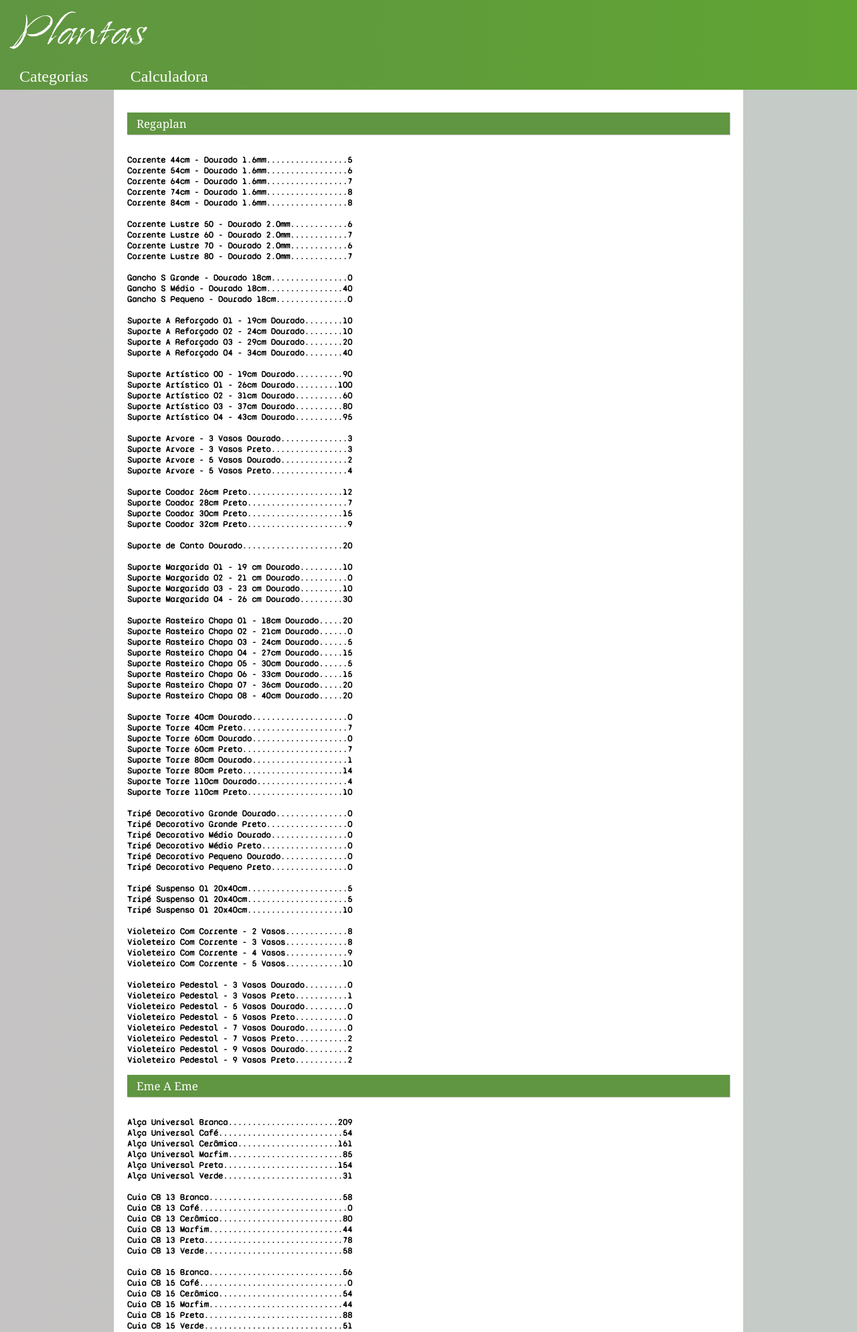
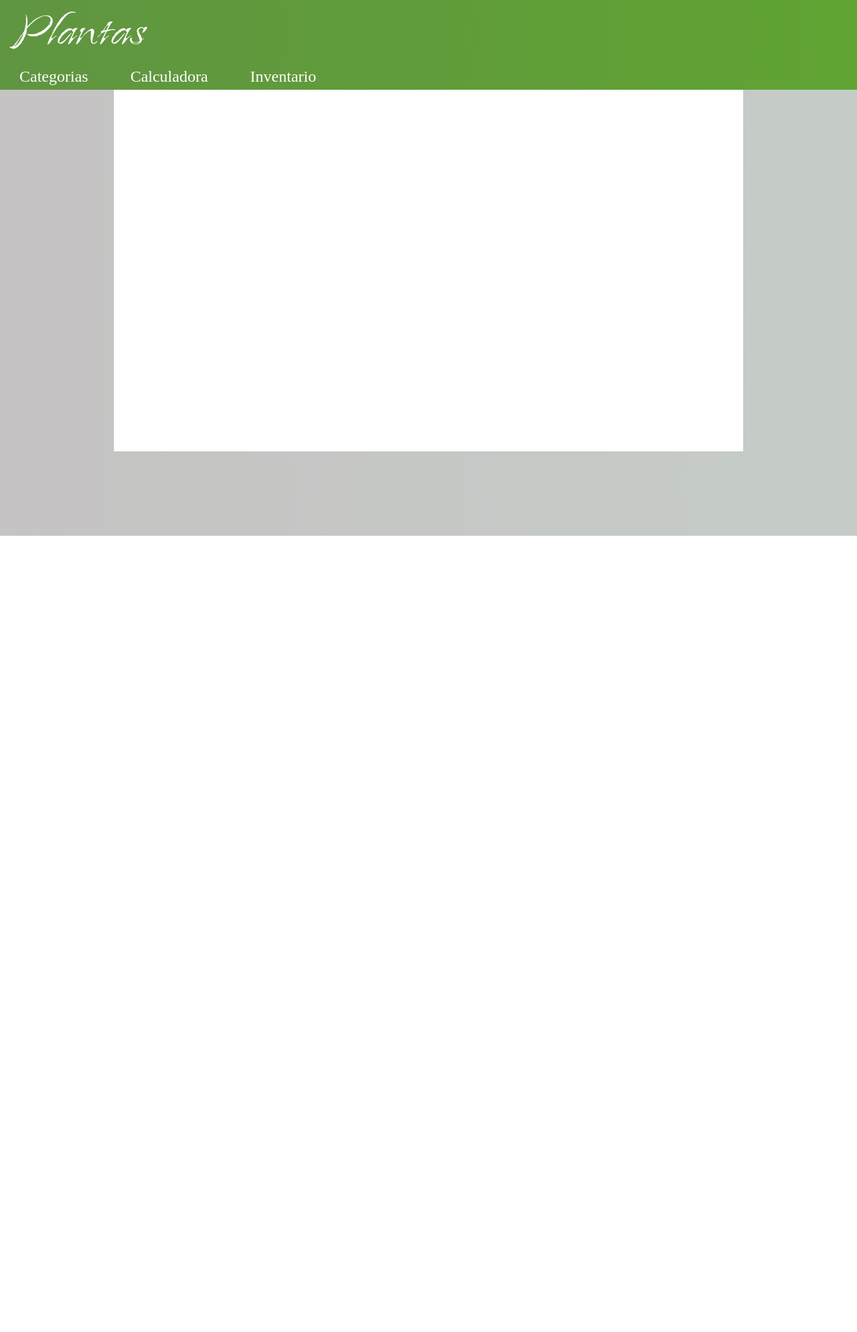
Before and after one commit to sosmarcos/Ordenador, a PHP site: page / in a window 1280 px wide. Shown: the top 1989 px of the page at 67% size. After the commit the page ends 800 px from the top, so only its background shows below. Run offline with PHP 8.4, Linux system fonts and the light colour scheme; some web fonts are replaced.

Commit message:
Inventario Update
Implementação dos inventários ao menu dinâmico da pagina

```diff
--- a/index.html
+++ b/index.html
@@ -13,18 +13,24 @@
         <h1 class="cabeça">Plantas</h1>
     </header>
     <nav>
-        <input type="button" value="Categorias" class="navButton" onclick="menuExpand()">
+        <input type="button" value="Categorias" class="navButton" onclick="menuExpand('navMenuPlantas')">
         <input type="button" value="Calculadora" class="navButton" onclick="sectionExpand('calculadora')">
-        <ul id="navMenu">
-            <li class="navItem"><div class="navItem" onclick="sectionExpand('plantas', 'internas')">Internas</div></li>
-            <li class="navItem"><div class="navItem" onclick="sectionExpand('plantas', 'jardins')">Jardins</div></li>
-            <li class="navItem"><div class="navItem" onclick="sectionExpand('plantas', 'forracao')">Forração</div></li>
-            <li class="navItem"><div class="navItem" onclick="sectionExpand('plantas', 'cercas')">Cercas vivas</div></li>
-            <li class="navItem"><div class="navItem" onclick="sectionExpand('plantas', 'pendentes')">Pendentes</div></li>
-            <li class="navItem"><div class="navItem" onclick="sectionExpand('plantas', 'calcadas')">Calçadas</div></li>
-            <li class="navItem"><div class="navItem" onclick="sectionExpand('plantas', 'piscinas')">Piscinas</div></li>
-            <li class="navItem"><div class="navItem" onclick="sectionExpand('plantas', 'presentes')">Presentes</div></li>
-            <li class="navItem"><div class="navItem" onclick="sectionExpand('plantas', 'vento')">Vento</div></li>
+        <input type="button" value="Inventario" class="navButton" onclick="menuExpand('navMenuInventarios')">
+        <ul id="navMenuPlantas">
+            <li class="navItem"><div class="navItem" onclick="sectionExpand('plantas', 'internas', 'navMenuPlantas')">Internas</div></li>
+            <li class="navItem"><div class="navItem" onclick="sectionExpand('plantas', 'jardins', 'navMenuPlantas')">Jardins</div></li>
+            <li class="navItem"><div class="navItem" onclick="sectionExpand('plantas', 'forracao', 'navMenuPlantas')">Forração</div></li>
+            <li class="navItem"><div class="navItem" onclick="sectionExpand('plantas', 'cercas', 'navMenuPlantas')">Cercas vivas</div></li>
+            <li class="navItem"><div class="navItem" onclick="sectionExpand('plantas', 'pendentes', 'navMenuPlantas')">Pendentes</div></li>
+            <li class="navItem"><div class="navItem" onclick="sectionExpand('plantas', 'calcadas', 'navMenuPlantas')">Calçadas</div></li>
+            <li class="navItem"><div class="navItem" onclick="sectionExpand('plantas', 'piscinas', 'navMenuPlantas')">Piscinas</div></li>
+            <li class="navItem"><div class="navItem" onclick="sectionExpand('plantas', 'presentes', 'navMenuPlantas')">Presentes</div></li>
+            <li class="navItem"><div class="navItem" onclick="sectionExpand('plantas', 'vento', 'navMenuPlantas')">Vento</div></li>
+        </ul>
+        <ul id="navMenuInventarios">
+            <li class="navItem"><div class="navItem" onclick="sectionExpand('inventarios', 'regaplan', 'navMenuInventarios')">Regaplan</div></li>
+            <li class="navItem"><div class="navItem" onclick="sectionExpand('inventarios', 'eme_a_eme', 'navMenuInventarios')">Eme A Eme</div></li>
+            <li class="navItem"><div class="navItem" onclick="sectionExpand('inventarios', 'forth', 'navMenuInventarios')">Forth</div></li>
         </ul>
     </nav>
     <main id="principal">
@@ -185,15 +191,18 @@
             </article>
         </section>
 
-        <section id="regaplan" class="inventario">
-            <h2>Regaplan</h2>
+        <section id="inventarios">
+            <article id="regaplan" class="inventario">
+                <h1>Regaplan</h1>
+            </article>
+            <article id="eme_a_eme" class="inventario">
+                <h1>Eme A Eme</h1>
+            </article>
+            <article id="forth" class="inventario">
+                <h1>Forth</h1>
+            </article>
         </section>
-        <section id="eme_a_eme" class="inventario">
-            <h2>Eme A Eme</h2>
-        </section>
-        <section id="forth" class="inventario">
-            <h2>Forth</h2>
-        </section>
+
     </main>
     <script src="script.js"></script>
 </body>
--- a/script.js
+++ b/script.js
@@ -27,9 +27,29 @@ var registro = []
 var porcento3On = false
 var porcento5On = false
 var menuEspecificOn = false
-var sectRegaplan = document.getElementById('regaplan')
-var sectEmeAEme = document.getElementById('eme_a_eme')
-var secForth = document.getElementById('forth')
+
+var sectPlantas = window.document.getElementById('plantas')
+var sectCalculo = window.document.getElementById('calculadora')
+var sectInventarios = window.document.getElementById('inventarios')
+var articleRegaplan = window.document.getElementById('regaplan')
+var articleEmeAEme = window.document.getElementById('eme_a_eme')
+var articleForth = window.document.getElementById('forth')
+var categorias = [
+    'internas',
+    'jardins',
+    'forracao',
+    'cercas',
+    'pendentes',
+    'calcadas',
+    'piscinas',
+    'presentes',
+    'vento'
+]
+var inventorios = [
+    'regaplan',
+    'eme_a_eme',
+    'forth'
+]
 var regaplan = [
     new item(5, 'Corrente 44cm - Dourado 1.6mm', 'corrente_1.6mm'),
     new item(6, 'Corrente 54cm - Dourado 1.6mm', 'corrente_1.6mm'),
@@ -569,46 +589,59 @@ function deletar(index) {
     menuEspecificOn = false
 }
 
-function menuExpand() {
-    var menu = window.document.getElementById('navMenu')
+function menuExpand(menu) {
+    var menu = window.document.getElementById(`${menu}`)
+
+    document.getElementById('navMenuInventarios').style.display = 'none'
+    document.getElementById('navMenuPlantas').style.display = 'none'
+
     if (menu.style.display == 'block') {menu.style.display = 'none'}
     else {menu.style.display = 'block'}
 }
 
-function sectionExpand(section, article='') {
-    var sectPlantas = window.document.getElementById('plantas')
-    var sectCalculo = window.document.getElementById('calculadora')
-
+function sectionExpand(section, article='', menu='') {
     if (section == 'plantas') {
         sectPlantas.style.display = 'block'
+
         sectCalculo.style.display = 'none'
-    } else {
+        sectInventarios.style.display = 'none'
+    } else if (section == 'calculadora'){
         sectCalculo.style.display = 'block'
+
+        document.getElementById('navMenuInventarios').style.display = 'none'
+        document.getElementById('navMenuPlantas').style.display = 'none'
+
         sectPlantas.style.display = 'none'
+        sectInventarios.style.display = 'none'
+    } else if (section == 'inventarios') {
+        sectInventarios.style.display = 'block'
+
+        sectPlantas.style.display = 'none'
+        sectCalculo.style.display = 'none'
     }
 
     if (article) {
-        var menu = window.document.getElementById('navMenu')
+        var menu = window.document.getElementById(`${menu}`)
         var arct
-        var categorias = [
-            'internas',
-            'jardins',
-            'forracao',
-            'cercas',
-            'pendentes',
-            'calcadas',
-            'piscinas',
-            'presentes',
-            'vento'
-        ]
         menu.style.display = 'none'
 
+        if (section == 'plantas') {
             for (let index in categorias) {
                 arct = window.document.getElementById(categorias[index])
                 if (categorias[index] == article) {
                     arct.style.display = 'block'
                 } else {
                     arct.style.display = 'none'
+                }
+            }
+        } else if (section == 'inventarios') {
+            for (let index in inventorios) {
+                arct = window.document.getElementById(inventorios[index])
+                if (inventorios[index] == article) {
+                    arct.style.display = 'block'
+                } else {
+                    arct.style.display = 'none'
+                }
             }
         }
     }
@@ -624,6 +657,6 @@ function impreçao(sec, lista) {
     }
 }
 
-impreçao(sectRegaplan, regaplan)
-impreçao(sectEmeAEme, emeAeme)
-impreçao(secForth, forth)
+impreçao(articleRegaplan, regaplan)
+impreçao(articleEmeAEme, emeAeme)
+impreçao(articleForth, forth)
--- a/style.css
+++ b/style.css
@@ -54,7 +54,7 @@ section#calculadora {
     display: none;
 }
 
-section.inventario {
+.inventario > p{
     font-family: syne;
     font-weight: bold;
     font-size: 13px;
@@ -85,7 +85,7 @@ h2 {
     box-shadow: 1px 1px 1px #0000002e;
 }
 
-#navMenu {
+#navMenuPlantas, #navMenuInventarios {
     margin: 0px;
     display: none;
     position: absolute;
```
Lines whose indentation alone changed are shown as unchanged.
